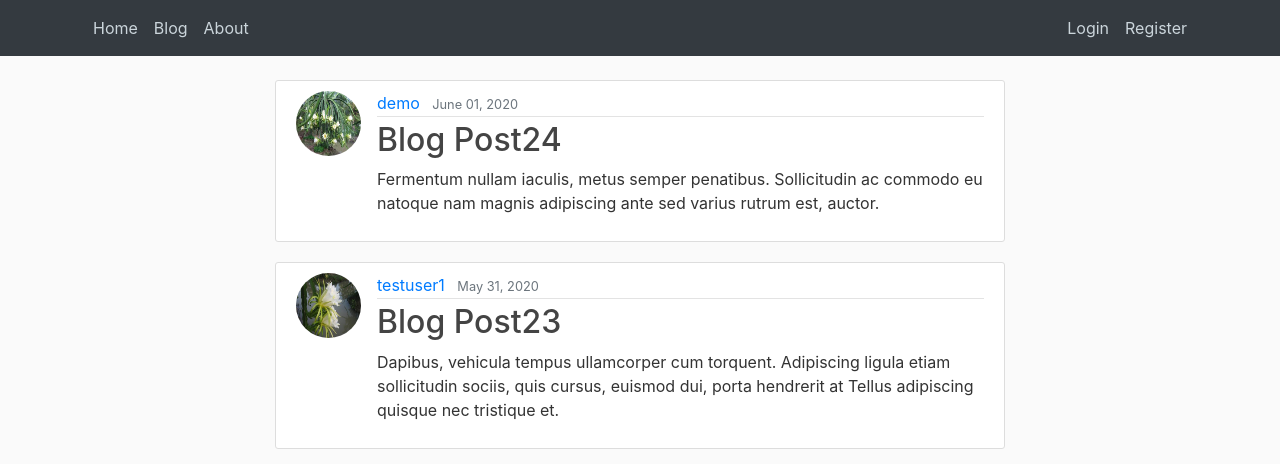
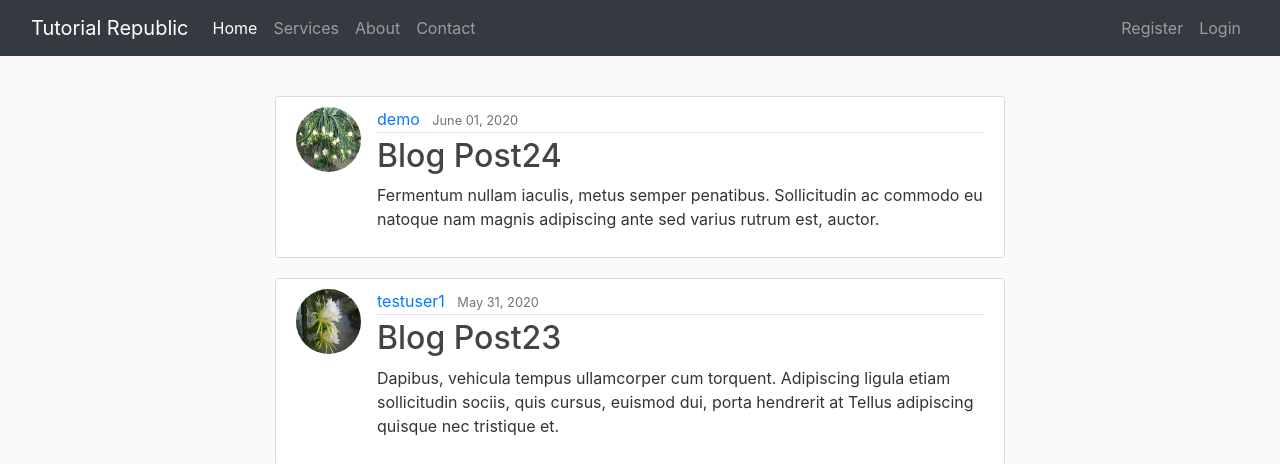
Before and after one commit to rautiato/django_app, a Django app: page /blog/ in a window 1280 px wide. Shown: the top 464 px of the page. Run offline with Django 3.2, Linux system fonts and the light colour scheme; data comes from the database, SQL or seed files in the repository; some libraries are stand-ins or nearby versions.

Commit message:
fixed nav bar

```diff
--- a/templates/base.html
+++ b/templates/base.html
@@ -17,38 +17,26 @@
 </head>
 
 <body>
-  <header class="site-header">
-        <nav class="navbar navbar-expand-lg navbar-dark bg-dark">
-            <div class="container">
-                {% if user.is_authenticated %}
-                    <img class="rounded-circle thumbnail" src="{{ user.profile.image.url }}">
-                    <a class="navbar-brand mr-4" href="{% url 'profile' %}" data-toggle="tooltip" title="Profile">{{ user.first_name }}</a>
-                    <button class="navbar-toggler" type="button" data-toggle="collapse" data-target="#navbarToggle" aria-controls="navbarToggle" aria-expanded="false" aria-label="Toggle navigation">
+<nav class="navbar navbar-expand-md navbar-dark bg-dark mb-3">
+    <div class="container-fluid">
+        <a href="#" class="navbar-brand mr-3">Tutorial Republic</a>
+        <button type="button" class="navbar-toggler" data-toggle="collapse" data-target="#navbarCollapse">
             <span class="navbar-toggler-icon"></span>
         </button>
-                {% endif %}
-                <div class="collapse navbar-collapse" id="navbarToggle">
-                    <div class="navbar-nav mr-auto">
-                        <a class="nav-item nav-link" href="/">Home</a>
-                        <a class="nav-item nav-link" href="{% url 'blog_home' %}">Blog</a>
-                        <a class="nav-item nav-link" href="{% url 'about' %}">About</a>
+        <div class="collapse navbar-collapse" id="navbarCollapse">
+            <div class="navbar-nav">
+                <a href="#" class="nav-item nav-link active">Home</a>
+                <a href="#" class="nav-item nav-link">Services</a>
+                <a href="#" class="nav-item nav-link">About</a>
+                <a href="#" class="nav-item nav-link">Contact</a>
             </div>
-                    <!-- Navbar Right Side -->
-                    <div class="navbar-nav">
-                        {% if user.is_authenticated %}
-                            <a class="nav-item nav-link" href="{% url 'post_create' %}">New Post</a>
-                            <a class="nav-item nav-link" href="{% url 'api' %}" target="_blank">API</a>
-                            <a class="nav-item nav-link" href="{% url 'todo_home' %}">To-do List</a>
-                            <a class="nav-item nav-link" href="{% url 'logout' %}">Logout</a>
-                        {% else %}
-                            <a class="nav-item nav-link" href="{% url 'login' %}">Login</a>
-                            <a class="nav-item nav-link" href="{% url 'register' %}">Register</a>
-                        {% endif %}
+            <div class="navbar-nav ml-auto">
+                <a href="#" class="nav-item nav-link">Register</a>
+                <a href="#" class="nav-item nav-link">Login</a>
             </div>
         </div>
     </div>
 </nav>
-    </header>
     <br>
     <main role="main" class="container">
         <div class="row">
@@ -75,5 +63,8 @@
     <script src="https://cdn.jsdelivr.net/npm/popper.js@1.16.0/dist/umd/popper.min.js" integrity="sha384-Q6E9RHvbIyZFJoft+2mJbHaEWldlvI9IOYy5n3zV9zzTtmI3UksdQRVvoxMfooAo" crossorigin="anonymous"></script>
     <script src="https://stackpath.bootstrapcdn.com/bootstrap/4.5.0/js/bootstrap.min.js" integrity="sha384-OgVRvuATP1z7JjHLkuOU7Xw704+h835Lr+6QL9UvYjZE3Ipu6Tp75j7Bh/kR0JKI" crossorigin="anonymous"></script>    <script type="text/javascript" src="https://maxcdn.bootstrapcdn.com/bootstrap/4.0.0/js/bootstrap.min.js" integrity="sha384-JZR6Spejh4U02d8jOt6vLEHfe/JQGiRRSQQxSfFWpi1MquVdAyjUar5+76PVCmYl" crossorigin="anonymous"></script>
     <script src="https://ajax.googleapis.com/ajax/libs/jquery/3.5.1/jquery.min.js"></script>
+
+    <script src="https://ajax.googleapis.com/ajax/libs/jquery/2.1.1/jquery.min.js"></script>
+    <script src="https://maxcdn.bootstrapcdn.com/bootstrap/3.3.7/js/bootstrap.min.js"></script>
 </body>
 </html>
```
Lines whose indentation alone changed are shown as unchanged.
